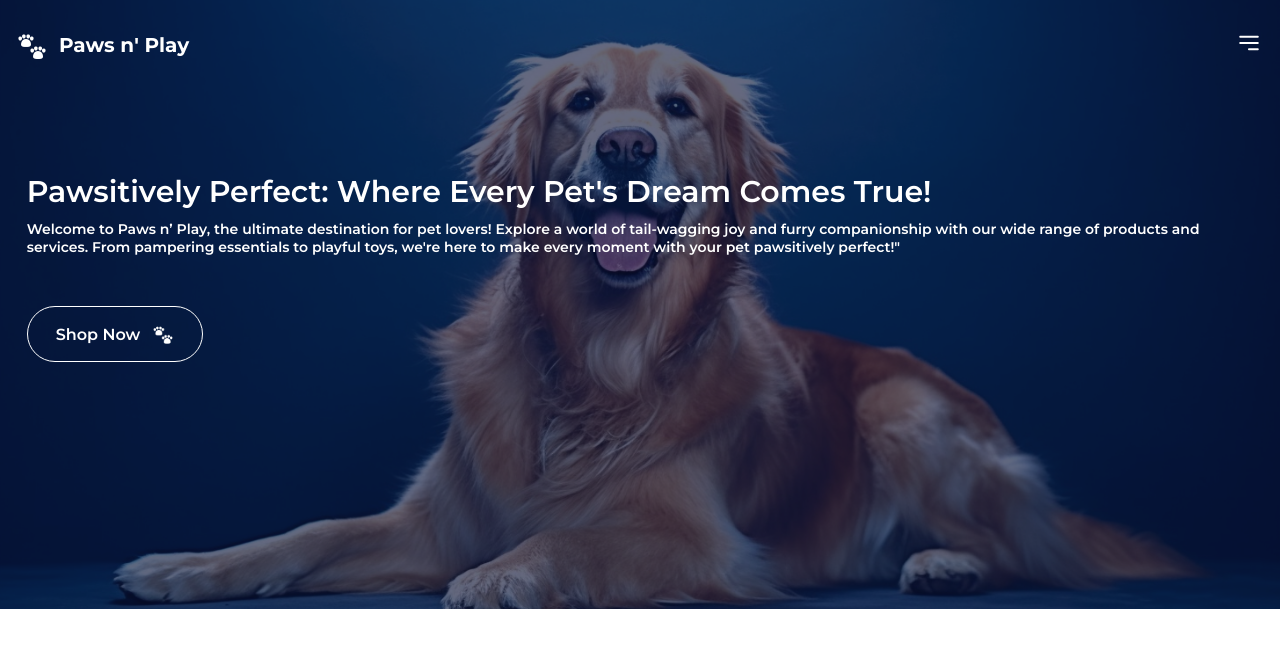
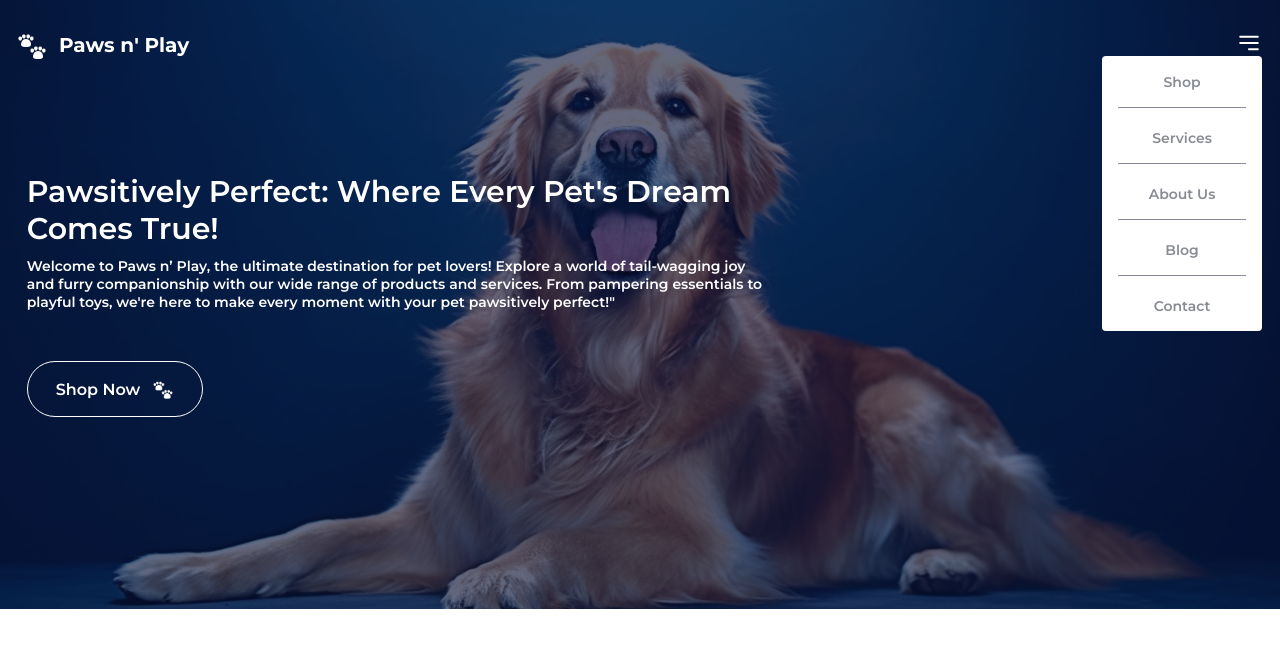
Before and after one commit to xXLuisHenriqueXx/blog_desafio_compass, a website built with webpack: page index.html in a window 1280 px wide. Both pictures are taken after a click on the button 1249 px from the left and 44 px from the top of the page. Built offline with nearby package versions, Linux system fonts and the light colour scheme.

Commit message:
ADD: menu controller class  and tsconfig file

```diff
--- a/index.html
+++ b/index.html
@@ -16,6 +16,9 @@
 
     <!-- Styles -->
     <link rel="stylesheet" href="styles.css" />
+
+    <!-- Scripts -->
+    <script src="dist/bundle.js" defer></script>
   </head>
   <body>
     <section class="homepage">
@@ -29,19 +32,44 @@
 
           <ul>
             <li>
-              <a href="#">Home</a>
+              <a href="#">Shop</a>
             </li>
             <li>
-              <a href="#">Sobre</a>
+              <a href="#">Services</a>
             </li>
             <li>
-              <a href="#">Contato</a>
+              <a href="#">About Us</a>
+            </li>
+            <li>
+              <a href="#">Blog</a>
+            </li>
+            <li>
+              <a href="#">Contact</a>
             </li>
           </ul>
 
           <button>
             <img src="./assets/hamburger_menu.png" alt="Ícone de menu" />
           </button>
+          <article id="menu-items">
+            <ul>
+              <li>
+                <a href="#">Shop</a>
+              </li>
+              <li>
+                <a href="#">Services</a>
+              </li>
+              <li>
+                <a href="#">About Us</a>
+              </li>
+              <li>
+                <a href="#">Blog</a>
+              </li>
+              <li>
+                <a href="#">Contact</a>
+              </li>
+            </ul>
+          </article>
         </nav>
 
         <article></article>
--- /dev/null
+++ b/src/classes/HamburguerMenuController.ts
@@ -0,0 +1,26 @@
+export class HamburguerMenuController {
+  private hamburguerMenuButton: HTMLButtonElement;
+  private hamburguerMenuItems: HTMLElement;
+  private isMenuOpen = false;
+
+  constructor() {
+    this.hamburguerMenuButton = document.querySelector(
+      "nav button"
+    ) as HTMLButtonElement;
+    this.hamburguerMenuItems = document.querySelector(
+      "#menu-items"
+    ) as HTMLElement;
+    this.initialize();
+  }
+
+  private initialize(): void {
+    this.hamburguerMenuButton.addEventListener("click", () => {
+      this.toggleMenu();
+    });
+  }
+
+  private toggleMenu(): void {
+    this.isMenuOpen = !this.isMenuOpen;
+    this.hamburguerMenuItems.style.display = this.isMenuOpen ? "block" : "none";
+  }
+}
--- a/src/index.ts
+++ b/src/index.ts
@@ -0,0 +1,5 @@
+import { HamburguerMenuController } from "./classes/HamburguerMenuController";
+
+document.addEventListener("DOMContentLoaded", () => {
+  new HamburguerMenuController();
+});
--- a/styles.css
+++ b/styles.css
@@ -49,7 +49,7 @@
 
     header {
       position: relative;
-      z-index: 2;
+      z-index: 3;
 
       nav {
         display: flex;
@@ -97,6 +97,45 @@
             height: 1.875rem;
           }
         }
+
+        #menu-items {
+          display: none;
+          z-index: 99;
+          position: absolute;
+          top: -5.25rem;
+          right: -3rem;
+          width: 10rem;
+          background-color: var(--primary-color);
+          border-radius: 0.25rem;
+          padding: 1rem;
+
+          ul {
+            display: flex;
+            flex-direction: column;
+
+            li {
+              list-style: none;
+              text-align: center;
+
+              &:not(:last-child) {
+                border-bottom: 1px solid var(--secondary-color-inactive);
+                padding-bottom: 1rem;
+              }
+
+              a {
+                font-size: 14px;
+                font-weight: 600;
+                color: var(--secondary-color-inactive);
+                text-decoration: none;
+                transition: 0.5s color;
+
+                &:hover {
+                  color: var(--secondary-color);
+                }
+              }
+            }
+          }
+        }
       }
 
       article {
@@ -141,7 +180,7 @@
 
         &:hover {
           cursor: pointer;
-          background-color: var(--secondary-color-inactive);
+          background-color: var(--background-opacity-color);
         }
 
         img {
@@ -150,5 +189,11 @@
         }
       }
     }
+
+    @media screen and (min-width: 768px) {
+      article {
+        max-width: 60%;
+      }
+    }
   }
 }
--- a/webpack.config.js
+++ b/webpack.config.js
@@ -1,4 +1,4 @@
-const path = require("path");
+const path = require("node:path");
 
 module.exports = {
   entry: "./src/index.ts",
```
Also changed, not shown: tsconfig.json (added, +119 -0 lines), 1 other file.
